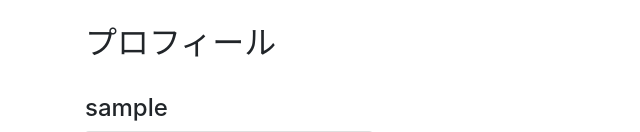
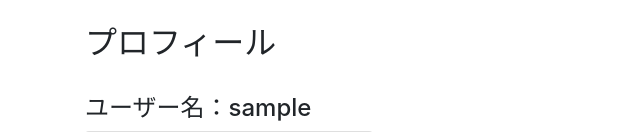
Before and after one commit to Franco-M-Enzian/ScholarManage, a Django app: a page that uses templates/accounts/profile.html in a window 1280 px wide. Shown: the part 56-188 px from the top of the page, without its empty margins (0-640 px from the left). Run offline with Django 5.2, Linux system fonts and the light colour scheme; the visitor is signed in with stand-in values (Sample User, id 1); some libraries are stand-ins or nearby versions.

Commit message:
Add "Username："

```diff
--- a/templates/accounts/profile.html
+++ b/templates/accounts/profile.html
@@ -8,7 +8,7 @@
 {% block content %}
 {% if user.is_authenticated %}
 <br>
-<h4>{{ user.username }}</h4>
+<h4>ユーザー名：{{ user.username }}</h4>
 <div class="card" style="width: 18rem;">
     <ul class="list-group list-group-flush">
       <li class="list-group-item">メールアドレス: {{ user.email }}</li>
```
